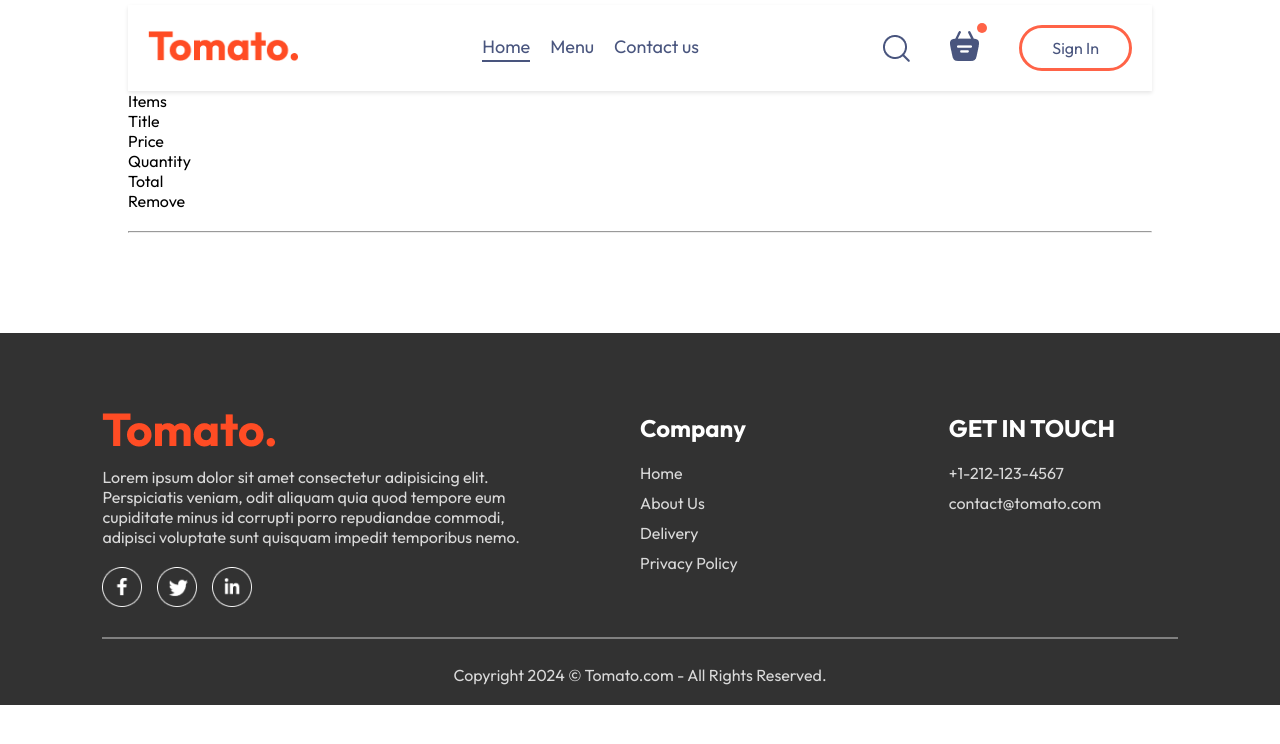
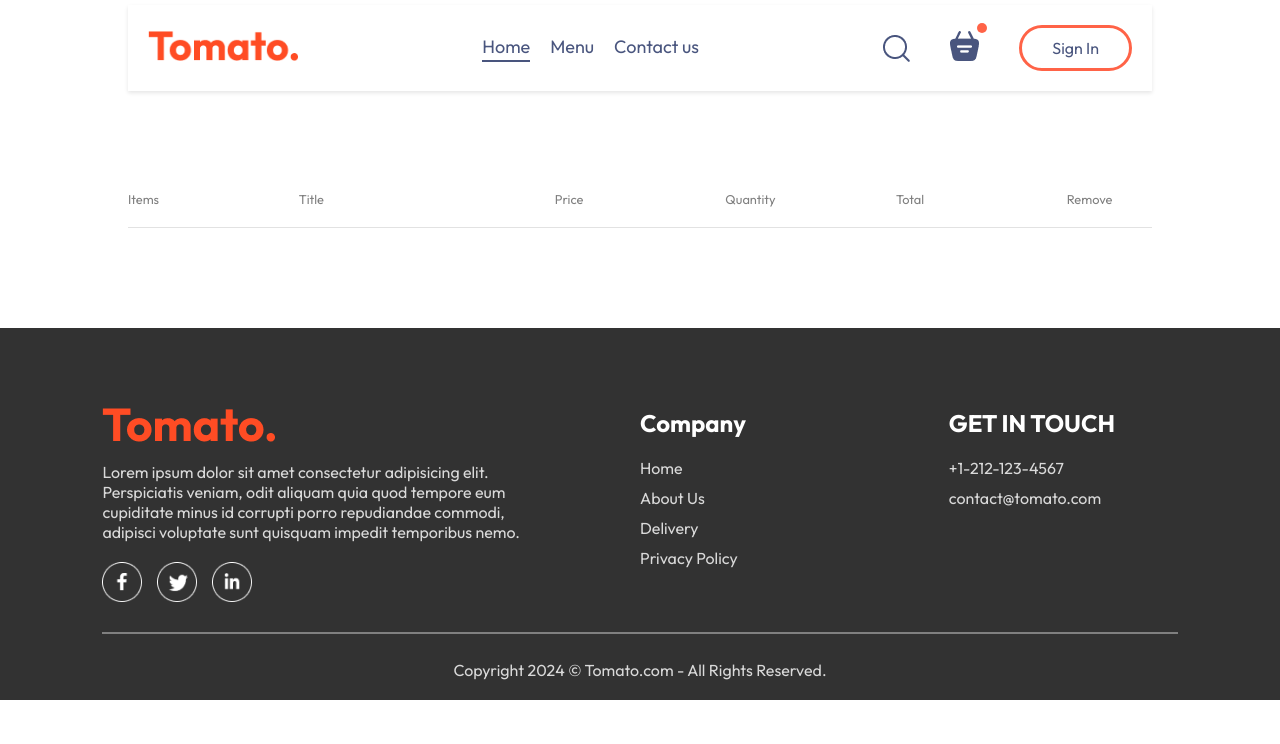
Before and after one commit to abdullahshafiq153/Tomato, a React (Vite) app: page /cart in a window 1280 px wide. Shown: the top 744 px of the page. Built offline with nearby package versions, Linux system fonts and the light colour scheme.

Commit message:
Cart Items Integration

```diff
--- a/src/pages/Cart/Cart.css
+++ b/src/pages/Cart/Cart.css
@@ -0,0 +1,28 @@
+.cart{
+    margin-top: 100px;
+}
+.cart-items-title{
+    display: grid;
+    grid-template-columns: 1fr 1.5fr 1fr 1fr 1fr 0.5fr;
+    align-items: center;
+    color: grey;
+    font-size: max(1vw,12px);
+}
+.cart-items-item{
+    margin: 10px 0px;
+    color: black;
+}
+.cart-items-item img{
+    width: 60px;
+}
+
+.cart hr{
+    height: 1px;
+    background-color: #e2e2e2;
+    border: none;
+}
+
+.cart-items-item .cross{
+    cursor: pointer;
+    color: tomato;
+}
--- a/src/pages/Cart/Cart.jsx
+++ b/src/pages/Cart/Cart.jsx
@@ -1,12 +1,12 @@
-import React, { useContext, useState } from 'react'
-import './Cart.css'
-import { StoreContext } from '../../context/StoreContext'
+import React, { useContext, useState } from "react";
+import "./Cart.css";
+import { StoreContext } from "../../context/StoreContext";
 
 const Cart = () => {
+  const { cartItems, food_list, removeFromCart } = useContext(StoreContext);
 
-  const {cartItems,food_list,removeFromCart}=useContext(StoreContext);
   return (
-    <div className='cart'>
+    <div className="cart">
       <div className="cart-items">
         <div className="cart-items-title">
           <p>Items</p>
@@ -18,9 +18,26 @@
         </div>
         <br />
         <hr />
+        {food_list.map((item, index) => {
+          if (cartItems[item._id] > 0) {
+            return (
+              <div>
+                <div className="cart-items-title cart-items-item">
+                  <img src={item.image} alt="" />
+                  <p>{item.name}</p>
+                  <p>${item.price}</p>
+                  <p>{cartItems[item._id]}</p>
+                  <p>${item.price * cartItems[item._id]}</p>
+                  <p onClick={()=>removeFromCart(item._id)} className="cross">x</p>
+                </div>
+                <hr />
+              </div>
+            );
+          }
+        })}
       </div>
     </div>
-  )
-}
+  );
+};
 
-export default Cart
+export default Cart;
```
